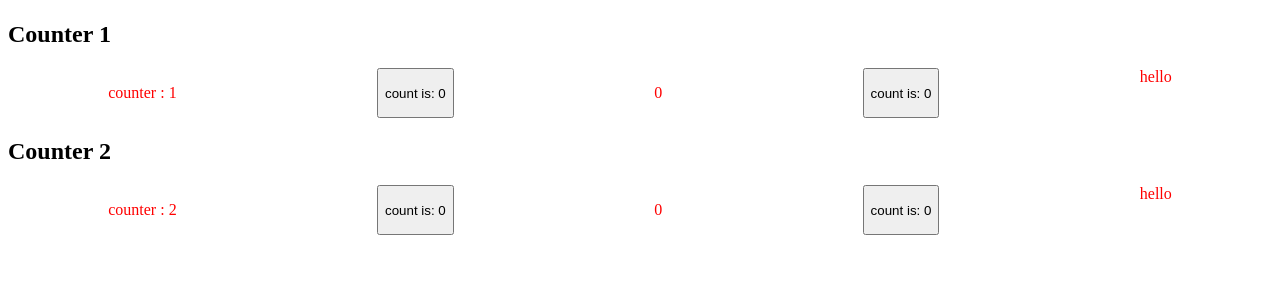
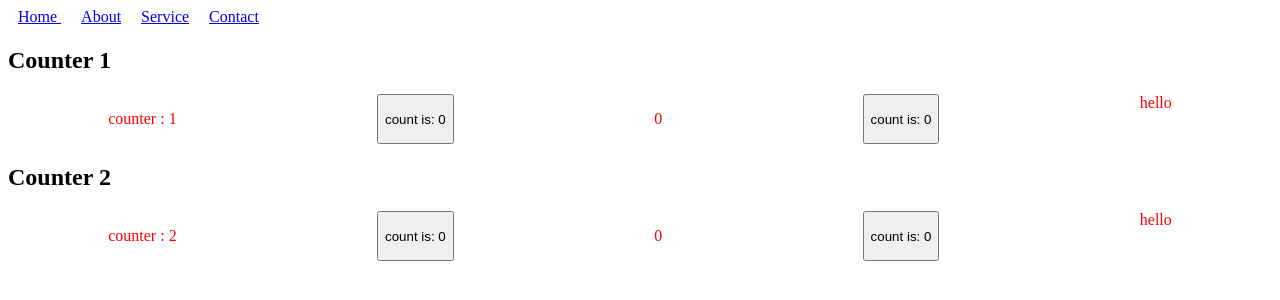
Before and after one commit to faysal0x1/Vue-Learn, a Vue app: page / in a window 1280 px wide. Shown: the top 300 px of the page. Built offline with nearby package versions, Linux system fonts and the light colour scheme.

Commit message:
name router

```diff
--- a/package.json
+++ b/package.json
@@ -9,7 +9,8 @@
     "preview": "vite preview"
   },
   "dependencies": {
-    "vue": "^3.4.29"
+    "vue": "^3.4.29",
+    "vue-router": "^4.4.5"
   },
   "devDependencies": {
     "@vitejs/plugin-vue": "^5.0.5",
--- a/src/App.vue
+++ b/src/App.vue
@@ -1,13 +1,17 @@
 <template>
-  <h1>{{ title }}</h1>
 
-  <Counter v-for="i in 2" :key="i" :title="`Counter ${i}`" :count="count" @increaseBy="increaseCount"
-    @decrease-by="decreaseCount">
-    <div>
-      <p> counter : {{ i }}</p>
-    </div>
-  </Counter>
+  <div class="">
+    <router-link :to="{ name: 'home' }">
+      Home
+    </router-link>
+    <router-link :to="{ name: 'about' }">About</router-link>
+    <router-link :to="{ name: 'service' }">Service</router-link>
+    <router-link :to="{ name: 'contact' }">Contact</router-link>
+  </div>
 
+  <router-view>
+
+  </router-view>
 
 </template>
 
@@ -30,4 +34,8 @@ const decreaseCount = (n) => {
 }
 
 </script>
-<style scoped></style>
+<style scoped>
+a {
+  margin: 10px;
+}
+</style>
--- a/src/main.js
+++ b/src/main.js
@@ -2,5 +2,6 @@
 
 import { createApp } from 'vue'
 import App from './App.vue'
+import router from './router'
 
-createApp(App).mount('#app')
+createApp(App).use(router).mount('#app')
--- /dev/null
+++ b/src/router/index.js
@@ -0,0 +1,35 @@
+import About from "@/views/About.vue";
+import Contact from "@/views/Contact.vue";
+import Home from "@/views/Home.vue";
+import Service from "@/views/Service.vue";
+import { createRouter, createWebHistory } from "vue-router";
+
+const routes = [
+  {
+    path: "/",
+    name: "home",
+    component: Home,
+  },
+  {
+    path: "/about",
+    name: "about",
+    component: About,
+  },
+  {
+    path: "/service",
+    name: "service",
+    component: Service,
+  },
+  {
+    path: "/contact",
+    name: "contact",
+    component: Contact,
+  },
+];
+
+const router = createRouter({
+  history: createWebHistory(),
+  routes,
+});
+
+export default router;
--- /dev/null
+++ b/src/views/About.vue
@@ -0,0 +1,11 @@
+<template>
+    <div>
+        About Page
+    </div>
+</template>
+
+<script setup>
+
+</script>
+
+<style scoped></style>
--- /dev/null
+++ b/src/views/Contact.vue
@@ -0,0 +1,11 @@
+<template>
+    <div>
+<h1>Contact Page</h1>
+    </div>
+</template>
+
+<script setup>
+
+</script>
+
+<style scoped></style>
--- /dev/null
+++ b/src/views/Home.vue
@@ -0,0 +1,38 @@
+<template>
+
+
+    <h1>{{ title }}</h1>
+
+    <Counter v-for="i in 2" :key="i" :title="`Counter ${i}`" :count="count" @increaseBy="increaseCount"
+        @decrease-by="decreaseCount">
+        <div>
+            <p> counter : {{ i }}</p>
+        </div>
+    </Counter>
+
+
+</template>
+
+
+<script setup>
+import { provide, ref } from 'vue'
+import Counter from '../components/Counter.vue';
+provide("message", "hello")
+
+let count = ref(0)
+
+const increaseCount = (n) => {
+    count.value += n;
+}
+
+const decreaseCount = (n) => {
+    if (count.value <= 0) return
+    count.value -= n;
+}
+
+</script>
+<style scoped>
+a {
+    margin: 10px;
+}
+</style>
--- /dev/null
+++ b/src/views/Service.vue
@@ -0,0 +1,13 @@
+<template>
+    <div>
+        <h1>Service Page
+
+        </h1>
+    </div>
+</template>
+
+<script setup>
+
+</script>
+
+<style scoped></style>
```
Also changed, not shown: 1 other file (tests, documents, lock files or other folders).
